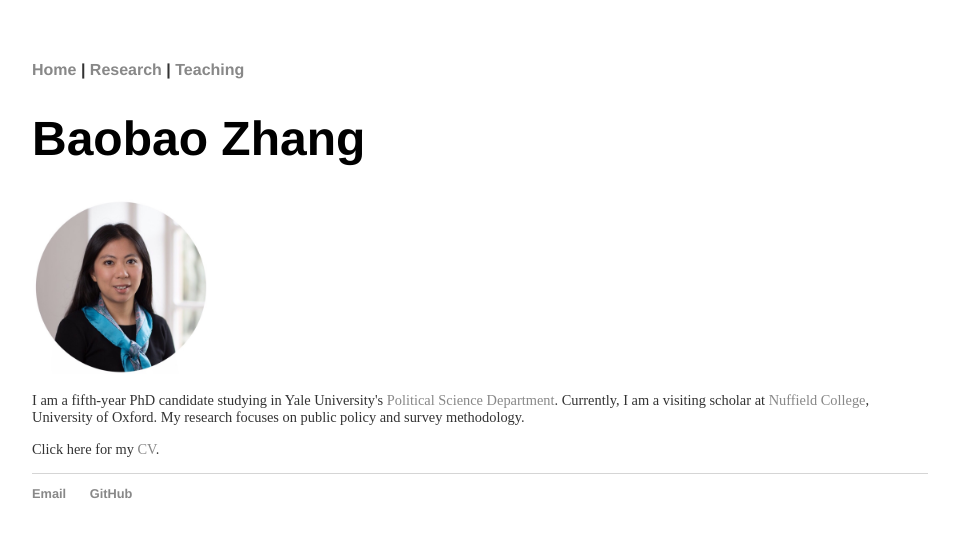
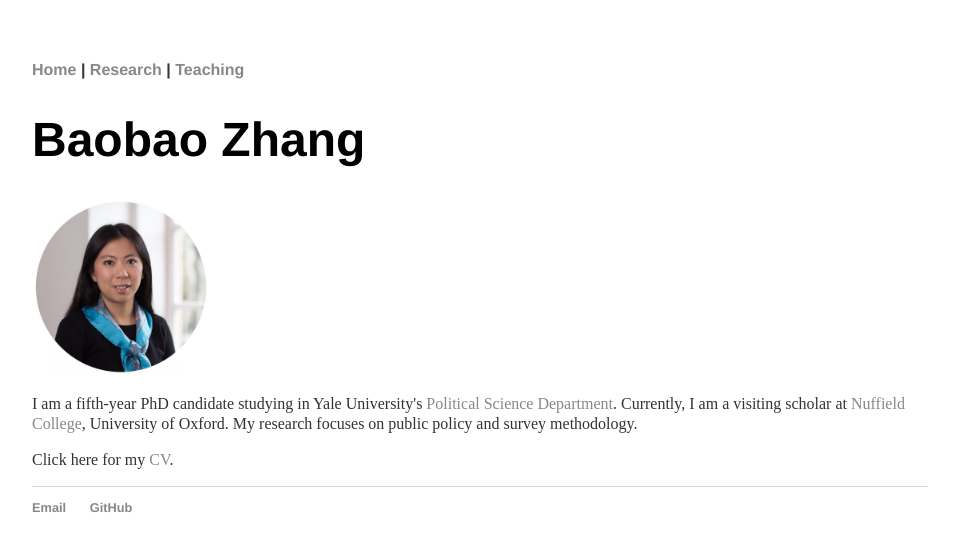
Before and after one commit to morganlivingston/baobaofzhang.github.io, a Jekyll site: the page built from index.html, in a window 1280 px wide. Shown: the top 551 px of the page, without its empty margins (160-1119 px from the left). Built offline with Jekyll 4.4.1, drawn with Linux system fonts in a browser that asks for light colours.

Commit message:
Update main.css

```diff
--- a/css/main.css
+++ b/css/main.css
@@ -3,7 +3,7 @@ body { margin: 60px auto; width: 70%; }
 a { text-decoration: none; color: #888; }
 a:hover { text-decoration: underline; }
 
-p, ul { font-size: 0.9em; line-height: 1.2em; color: #333; }
+p, ul { font-size: 1em; line-height: 1.25em; color: #333; }
 
 h1, h2, h3, h4 { font-family: 'Helvetica', 'Arial', 'Sans-Serif'; }
 h1 { font-size: 3em;  }
```
